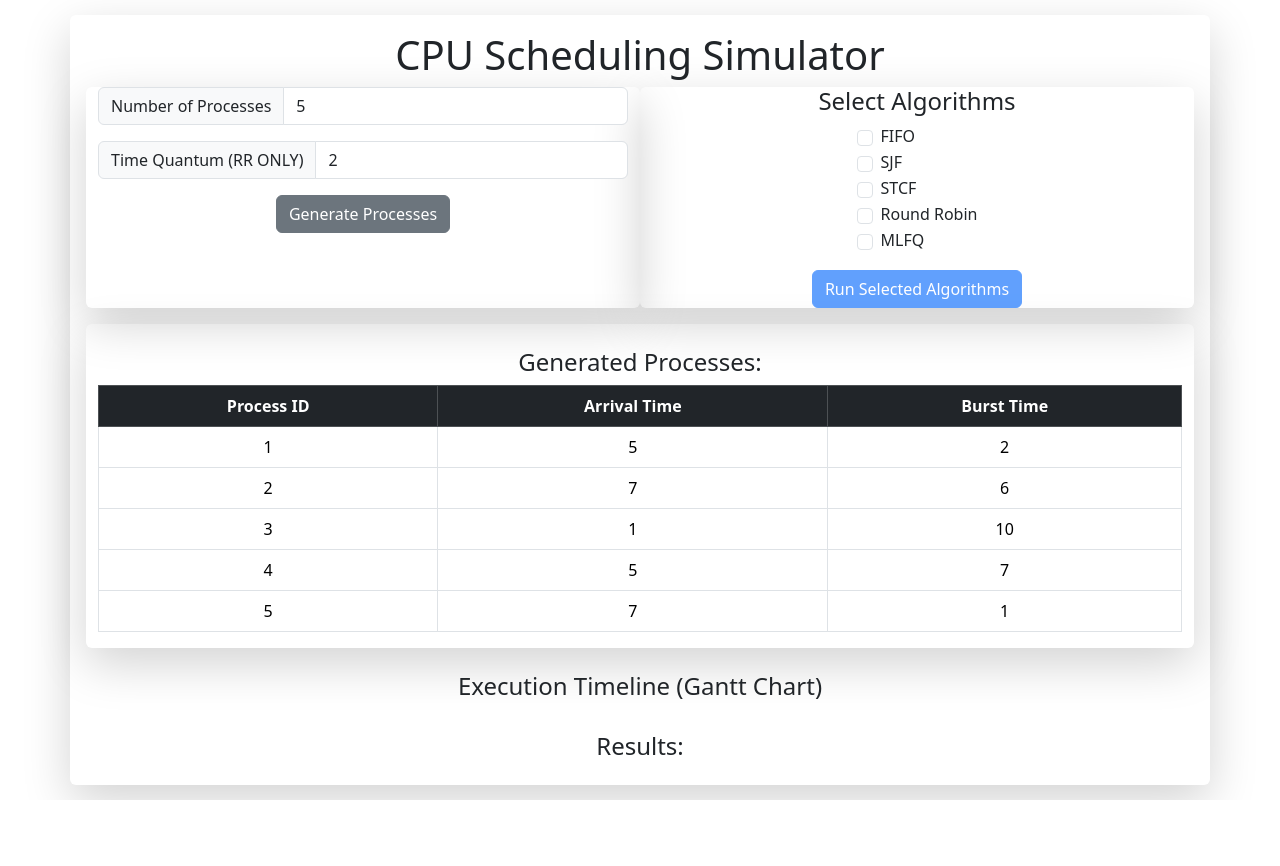
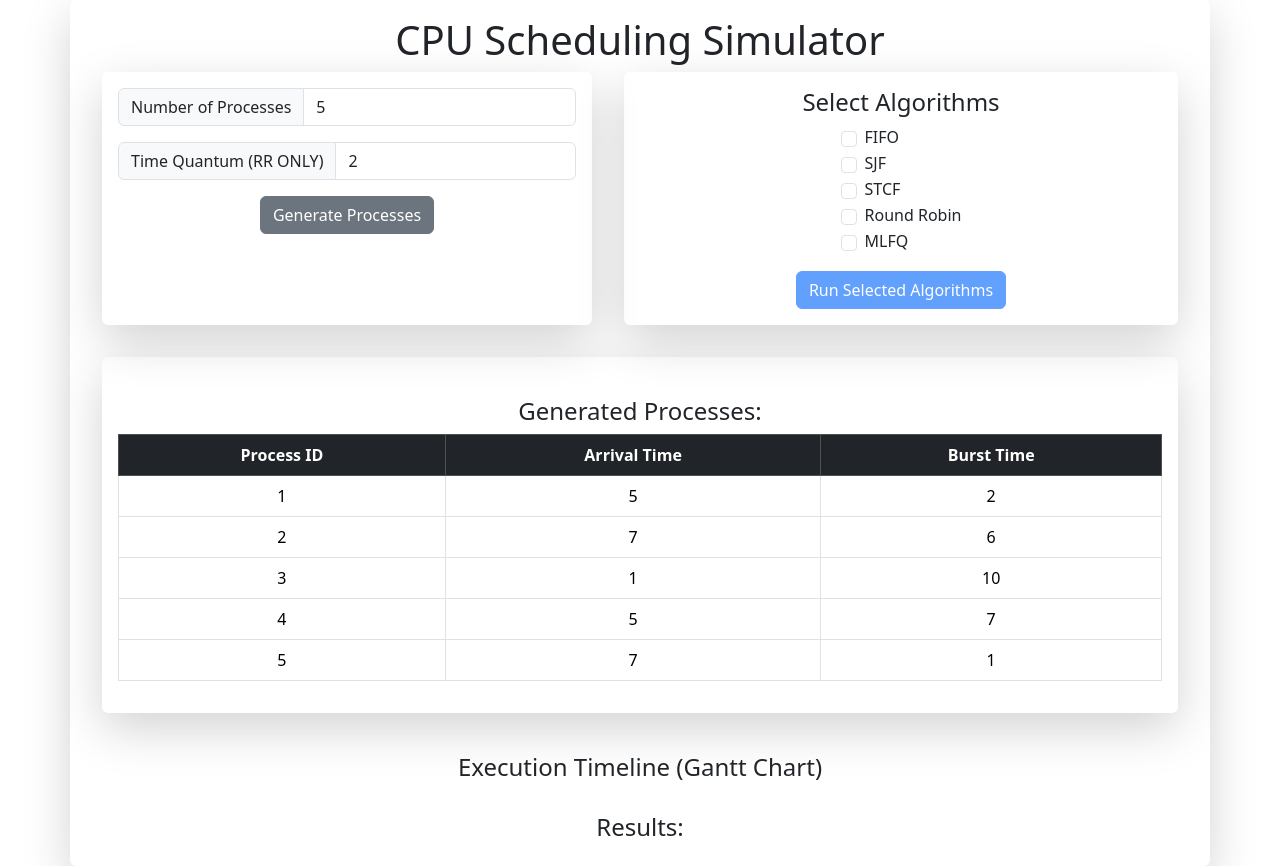
Before and after one commit to phoozies/CS540-CPU-Scheduling, a React (Vite) app in the folder CS540-CPU-Scheduling/: page / in a window 1280 px wide. Before the commit the page ends 800 px from the top, so only its background shows below. Built offline with nearby package versions, Linux system fonts and the light colour scheme.

Commit message:
Added appropriate padding and margin spacing

```diff
--- a/CS540-CPU-Scheduling/src/App.tsx
+++ b/CS540-CPU-Scheduling/src/App.tsx
@@ -31,7 +31,7 @@ function App() {
                         results.map((res, index) => (
                             <div
                                 key={index}
-                                className={`col-12 col-md-6 mb-4 shadow-lg ${
+                                className={`col-12 col-md-6 mb-4 ${
                                     results.length % 2 === 1 && index === results.length - 1 ? "mx-auto" : ""
                                 }`}
                             >
@@ -54,7 +54,7 @@ function App() {
                         results.map((res, index) => (
                             <div
                                 key={index}
-                                className={`col-12 col-md-6 mb-4 shadow-lg ${
+                                className={`col-12 col-md-6 mb-4 ${
                                     results.length % 2 === 1 && index === results.length - 1 ? "mx-auto" : ""
                                 }`}
                             >
--- a/CS540-CPU-Scheduling/src/components/GanttChart.tsx
+++ b/CS540-CPU-Scheduling/src/components/GanttChart.tsx
@@ -178,7 +178,7 @@ const GanttChart: React.FC<GanttChartProps> = ({ algorithm, result, color }) =>
     }, [result, completedProcesses, totalTime, isFinished]);
 
     return (
-        <div>
+        <div className="rounded shadow-lg m-3 p-3">
             <canvas ref={chartRef} />
             <div className="mt-3">
                 <div className="progress">
--- a/CS540-CPU-Scheduling/src/components/ResultsTable.tsx
+++ b/CS540-CPU-Scheduling/src/components/ResultsTable.tsx
@@ -15,6 +15,7 @@ interface ResultsTableProps {
 
 const ResultsTable: React.FC<ResultsTableProps> = ({ results }) => {
     return (
+        <div className="shadow-lg m-3 p-3">
             <div className="table-responsive">
                 {results.map((res, index) => (
                     <div key={index} className="mb-4">
@@ -46,6 +47,7 @@ const ResultsTable: React.FC<ResultsTableProps> = ({ results }) => {
                     </div>
                 ))}
             </div>
+        </div>
     );
 };
 
--- a/CS540-CPU-Scheduling/src/components/Scheduler.tsx
+++ b/CS540-CPU-Scheduling/src/components/Scheduler.tsx
@@ -30,7 +30,7 @@ export default function Scheduler({ setResults }: { setResults: Function }) {
             {/* Row 1 - Two Columns */}
             <div className="row mb-3">
                 {/* Column 1: Controls */}
-                <div className="col-md-6 shadow-lg rounded">
+                <div className="col shadow-lg rounded mx-3 p-3">
                     <Controls
                         numProcesses={numProcesses}
                         setNumProcesses={setNumProcesses}
@@ -43,14 +43,14 @@ export default function Scheduler({ setResults }: { setResults: Function }) {
                 </div>
 
                 {/* Column 2: Algorithm Selector (Checkboxes) */}
-                <div className="col-md-6 shadow-lg rounded">
+                <div className="col-md-6 shadow-lg rounded mx-3 p-3">
                     <AlgorithmSelector runAlgorithms={runAlgorithms} timeQuantum={timeQuantum} />
                 </div>
             </div>
 
             {/* Row 2 - Process Table */}
             <div className="row">
-                <div className="col shadow-lg rounded">
+                <div className="col shadow-lg rounded p-3 m-3">
                     <ProcessTable processes={processes} />
                 </div>
             </div>
```
Lines whose indentation alone changed are shown as unchanged.
